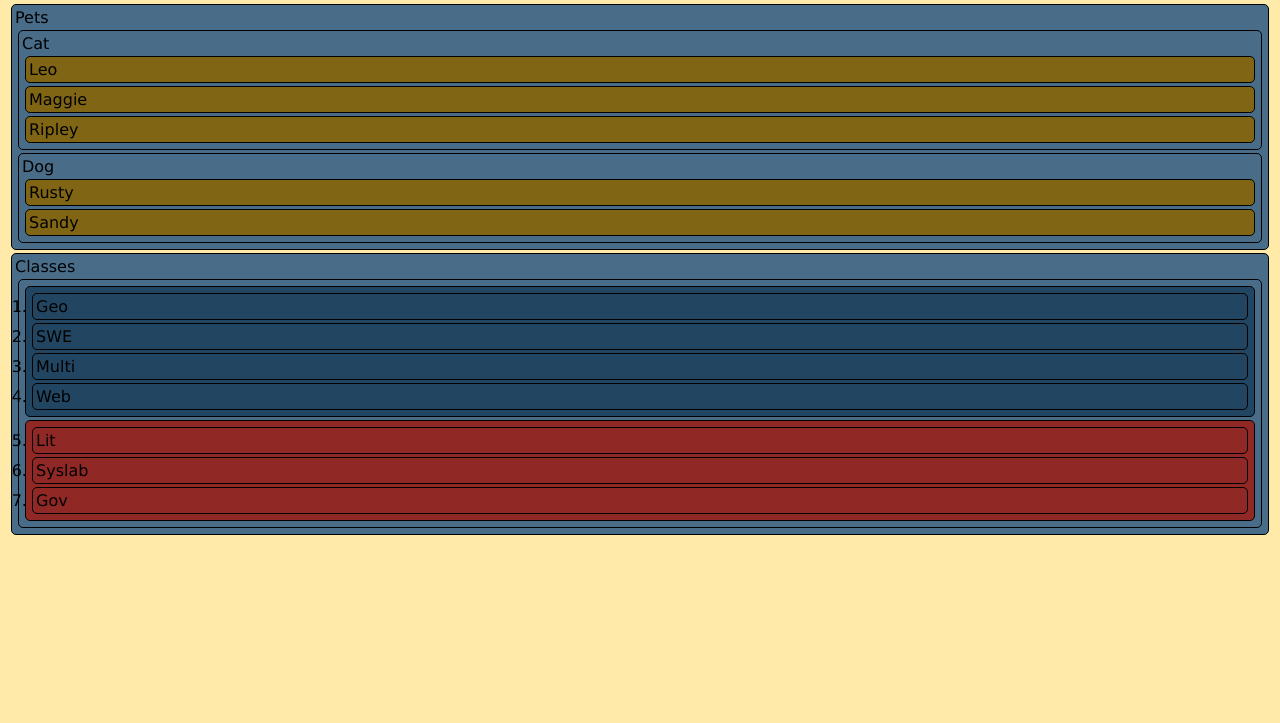
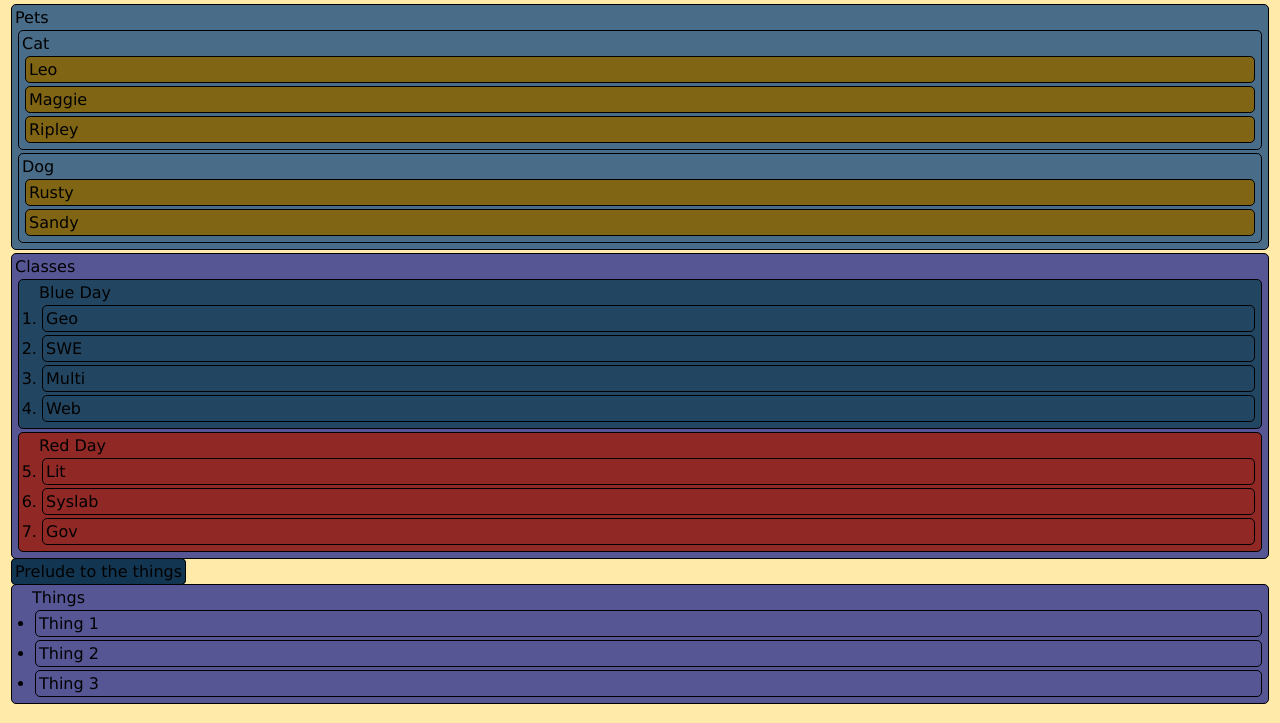
Before and after one commit to oboekevin/Web, a PHP site: page /Lab3/index.html in a window 1280 px wide. Shown: the part 77-800 px from the top of the page. Run offline with PHP 8.4, Linux system fonts and the light colour scheme.

Commit message:
Add ul, span, end behavior

```diff
--- a/Lab3/dom_fun.js
+++ b/Lab3/dom_fun.js
@@ -6,9 +6,10 @@ function magic(event) {
 	// element_after(ele).style.backgroundColor = "green";
 };
 function element_after(ele, skip) {
-	if (skip == true) {
-		//
-	} else {
+	if (ele.parentElement == null) {
+		return ele;
+	}
+	if (skip != true) {
 		if (ele.childElementCount > 0) {
 			// alert('hi')
 			return ele.firstElementChild;
--- a/Lab3/index.html
+++ b/Lab3/index.html
@@ -20,20 +20,24 @@
 			<p>Sandy</p>
 		</div>
 	</div>
-	<div>Classes
-		<ol>
-		<div class="blue">
+	<ol>Classes
+		<div class="blue">Blue Day
 			<li>Geo</li>
 			<li>SWE</li>
 			<li>Multi</li>
 			<li>Web</li>
 		</div>
-		<div class="red">
+		<div class="red">Red Day
 			<li>Lit</li>
 			<li>Syslab</li>
 			<li>Gov</li>
 		</div>
-		</ol>
-	</div>
+	</ol>
+	<span>Prelude to the things</span>
+	<ul>Things
+		<li>Thing 1</li>
+		<li>Thing 2</li>
+		<li>Thing 3</li>
+	</ul>
 </body>
 </html>
--- a/Lab3/stylesheet.css
+++ b/Lab3/stylesheet.css
@@ -17,6 +17,12 @@ body {
 span {
 	background-color: #123652;
 }
+ol, ul {
+	background-color: #565695;
+}
+ul, .blue, .red {
+	padding-left: 20px;
+}
 .blue {
 	background-color: #224662;
 }
@@ -24,6 +30,6 @@ span {
 	background-color: #902825;
 }
 /*
-background-color: #565695
-background-color: #8080B3;
+background-color: #8080B3
+
 */
```
